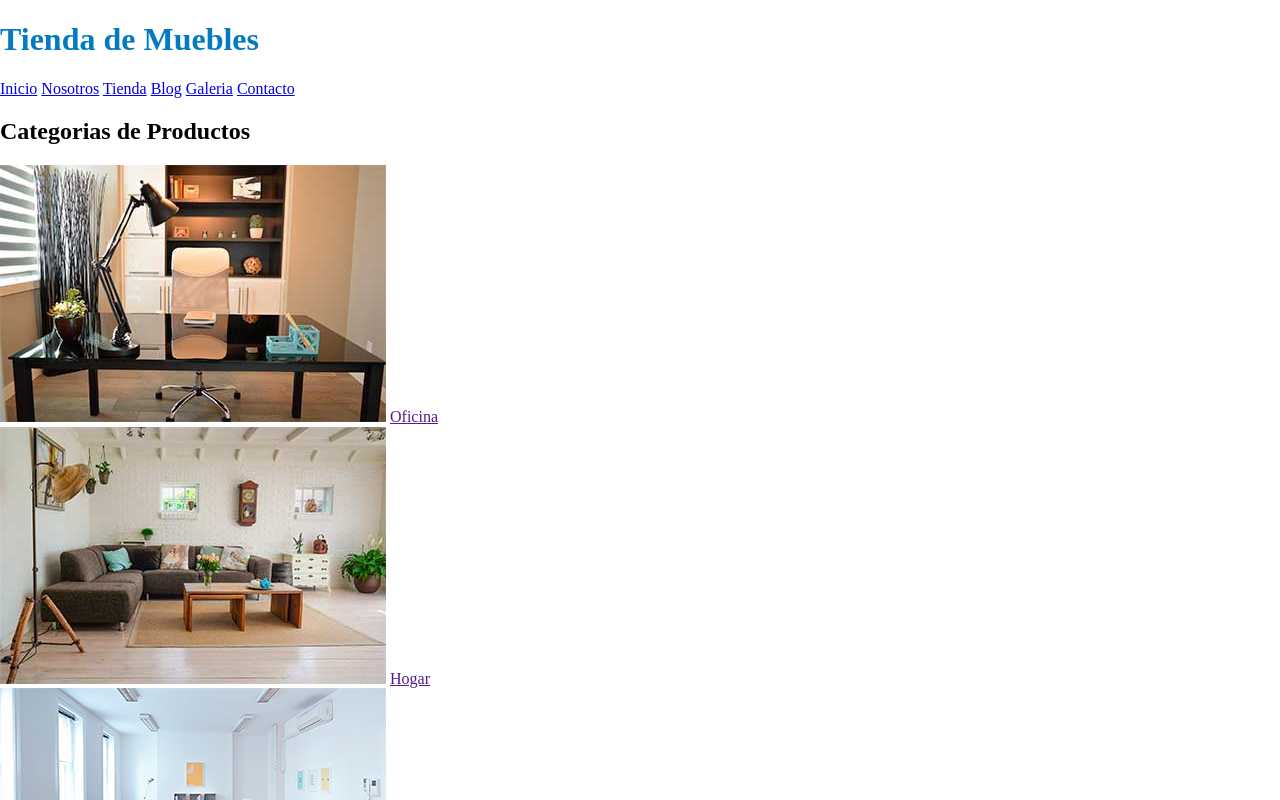
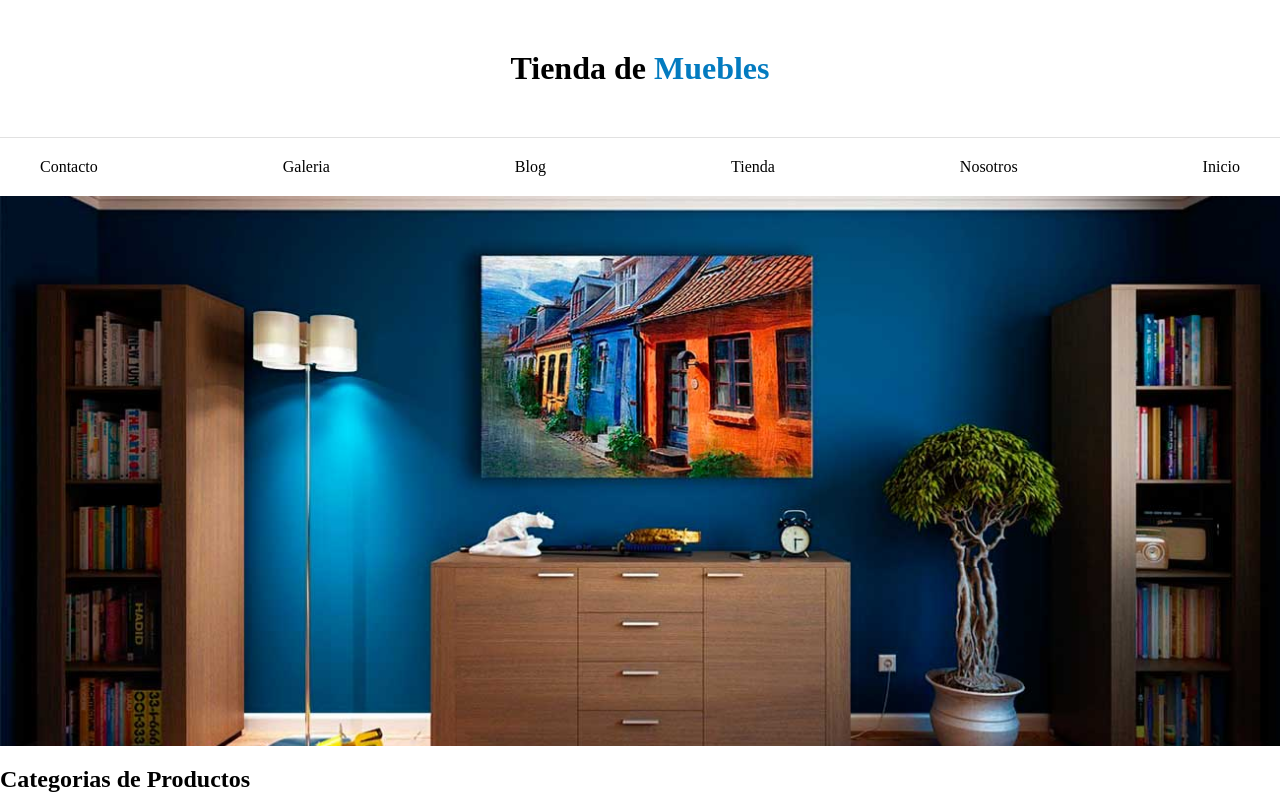
Before and after one commit to GuillermoMayoral/Tienda_de_Muebles-Udemy, a plain HTML site: page index.html in a window 1280 px wide. Shown: the top 800 px of the page. Drawn offline with Linux system fonts and the light colour scheme.

Commit message:
implementando flexbox 2

```diff
--- a/css/style.css
+++ b/css/style.css
@@ -8,19 +8,51 @@ html {
     box-sizing: inherit;
 }
 
+/* Globales */
+
+a {
+    text-decoration: none;
+    color: black;
+}
+
+.contenedor {
+    max-width: 1200px;
+    margin: 0 auto;
+}
+
+/* Header y navegacion */
+
 .nombre-sitio {
+    margin-top: 50px;
+    margin-bottom: 50px;
+    text-align: center;
+}
+
+.nombre-sitio span {
     color: #037bc0;
 }
 
-.sobre-nosotros {
-    background-color: red;
-    width: 200px;
-    padding: 25px;
-    margin: 10px;
+.contenedor-navegacion {
+    /* border-color: #e1e1e1;
+    border-top-style: solid;
+    border-width: 1px; */
+
+    border-top: 1px solid #e1e1e1;
 }
 
-.sobre-empresa {
-    background-color: blue;
-    width: 500px;
-    padding: 100px;
+.nav-principal {
+    padding: 20px 0;
+    display: flex;
+    flex-direction: row-reverse;
+    justify-content: space-between;
 }
+
+
+
+.hero {
+    background-image: url(../assets/img/principal.jpg);
+    background-repeat: no-repeat;
+    background-size: cover;
+    background-position: center;
+    height: 550px;
+}
--- a/index.html
+++ b/index.html
@@ -15,7 +15,8 @@
     <header>
         <h1 class="nombre-sitio">Tienda de <span>Muebles</span></h1>
     </header>
-    <nav class="navegacion">
+    <div class="contenedor-navegacion">
+        <nav class="nav-principal contenedor">
             <a href="index.html">Inicio</a>
             <a href="./pages/nosotros.html">Nosotros</a>
             <a href="./pages/tienda.html">Tienda</a>
@@ -23,6 +24,8 @@
             <a href="./pages/galeria.html">Galeria</a>
             <a href="./pages/contacto.html">Contacto</a>
         </nav>
+    </div>
+    <div class="hero"></div>
     <section>
         <h2>Categorias de <span>Productos </span></h2>
         <div>
```
Lines whose indentation alone changed are shown as unchanged.
